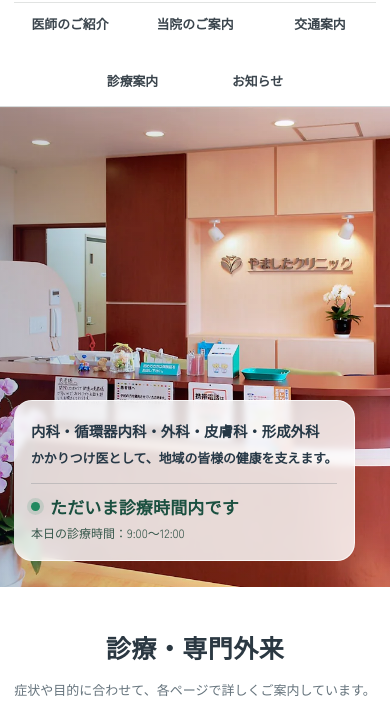
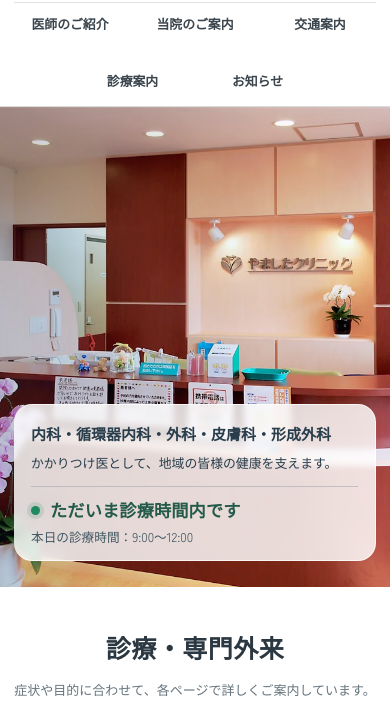
Before and after one commit to yuseisakuraaai/yamashita-cl, a plain HTML site: page index.html in a window 390 px wide. Shown: the part 66-784 px from the top of the page. Drawn offline with Linux system fonts and the light colour scheme; a web font is replaced by a local one.

Commit message:
Version 1.03

```diff
--- a/assets/home.css
+++ b/assets/home.css
@@ -370,50 +370,85 @@ body[data-page="index.html"] .hero-service-title .hero-departments > span {white
 body[data-page="index.html"] .hero-service-title .hero-departments > span {display:inline-block;}
 
 
-/* Homepage hero text and vertical spacing refinements. */
+/* Homepage hero: two legible lines, contained within the glass panel. */
 body[data-page="index.html"] .hero-content {
-  padding-bottom:23px;
+  width:100%;
+  max-width:575px;
+  min-width:0;
+  padding:25px 29px 17px;
 }
 body[data-page="index.html"] .hero-content h1.hero-service-title {
+  width:100%;
+  max-width:100%;
   margin:0;
-  line-height:1.55;
+  font-family:var(--sans);
+  font-weight:600;
+  color:#283e4c;
+  line-height:1.5;
   letter-spacing:0;
-  text-wrap:normal;
-  overflow-wrap:normal;
+  overflow-wrap:anywhere;
 }
 body[data-page="index.html"] .hero-service-title .hero-departments {
+  display:block;
+  font-size:clamp(17px,1.62vw,21px);
+  line-height:1.5;
   margin:0 0 8px;
-  font-size:clamp(18px,1.55vw,22px);
-  white-space:nowrap;
+  white-space:normal;
 }
 body[data-page="index.html"] .hero-service-title .hero-departments > span {
   display:inline;
   white-space:nowrap;
 }
 body[data-page="index.html"] .hero-service-title .hero-practice-line {
-  font-size:clamp(16px,1.33vw,19px);
-  white-space:nowrap;
+  display:block;
+  font-size:clamp(13px,1.18vw,16px);
+  font-weight:500;
+  line-height:1.65;
+  white-space:normal;
+  overflow-wrap:anywhere;
 }
 body[data-page="index.html"] .hero-live {
-  margin:17px 0 0;
+  display:grid;
+  gap:4px;
+  margin:16px 0 0;
   padding:12px 0 0;
-  gap:4px;
+  border-top:1px solid rgba(58,81,95,.22);
 }
-body[data-page="index.html"] .hero-live-detail:empty { display:none; }
+body[data-page="index.html"] .hero-live-state {
+  font-family:var(--sans);
+  font-size:clamp(18px,1.65vw,21px);
+  font-weight:700;
+  line-height:1.5;
+  color:#245a4a;
+}
+body[data-page="index.html"] .hero-live-detail {
+  font-family:var(--sans);
+  font-size:clamp(13px,1.2vw,15px);
+  line-height:1.5;
+  color:#405863;
+}
+body[data-page="index.html"] .hero-live-detail:empty {display:none;}
 @media(max-width:650px) {
   body[data-page="index.html"] .hero-content {
-    padding:20px 17px 18px;
+    padding:18px 17px 14px;
   }
   body[data-page="index.html"] .hero-service-title .hero-departments {
-    font-size:clamp(11.7px,3.7vw,16.2px);
+    font-size:clamp(12px,3.85vw,17px);
     margin-bottom:7px;
   }
   body[data-page="index.html"] .hero-service-title .hero-practice-line {
-    font-size:clamp(10.7px,3.3vw,14.5px);
+    font-size:clamp(10.7px,3.3vw,14px);
+    line-height:1.6;
   }
   body[data-page="index.html"] .hero-live {
     margin-top:13px;
-    padding:11px 0 0;
+    padding-top:10px;
+  }
+  body[data-page="index.html"] .hero-live-state {
+    font-size:clamp(16px,4.4vw,19px);
+  }
+  body[data-page="index.html"] .hero-live-detail {
+    font-size:clamp(12px,3.25vw,14px);
   }
 }
 @media(max-width:360px) {
```
